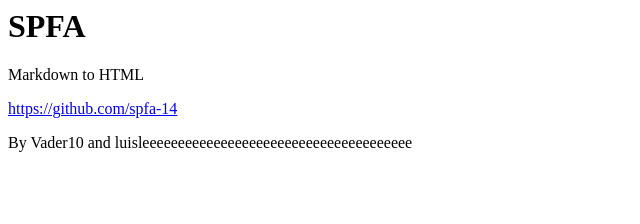
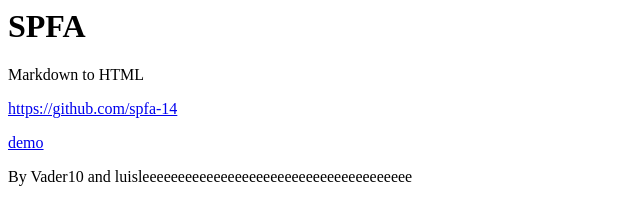
Before and after one commit to spfa-14/spfa-14.github.io, a plain HTML site: page index.html in a window 1280 px wide. Shown: the whole page, without its empty margins (0-640 px from the left). Drawn offline with Linux system fonts and the light colour scheme.

Commit message:
Update index.html

```diff
--- a/index.html
+++ b/index.html
@@ -1,4 +1,5 @@
 <h1 id="spfa">SPFA</h1>
 <p>Markdown to HTML</p>
-<p><a href="https://github.com/spfa-14">https://github.com/spfa-14</a>                                                                                </p>
+<p><a href="https://github.com/spfa-14">https://github.com/spfa-14</a></p>
+<p><a href="https://marked.js.org/demo/">demo</a></p>
 <p>By Vader10 and luisleeeeeeeeeeeeeeeeeeeeeeeeeeeeeeeeeeeeee</p>
```
